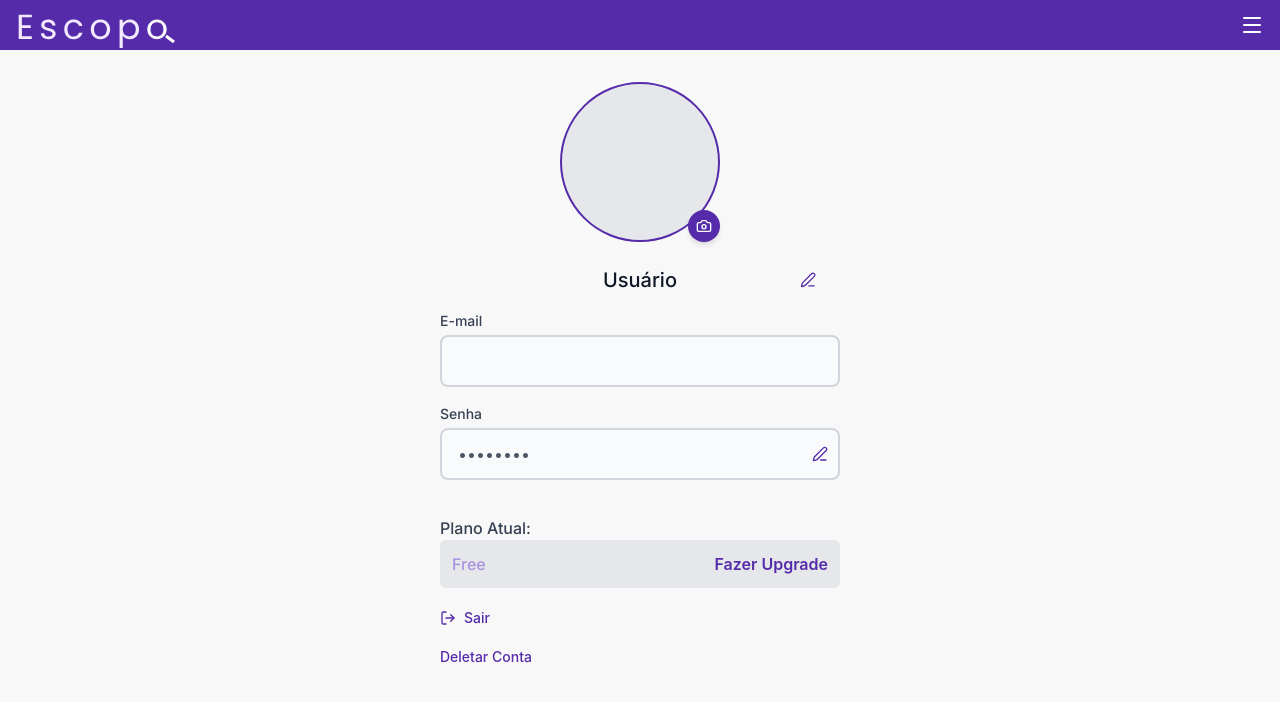
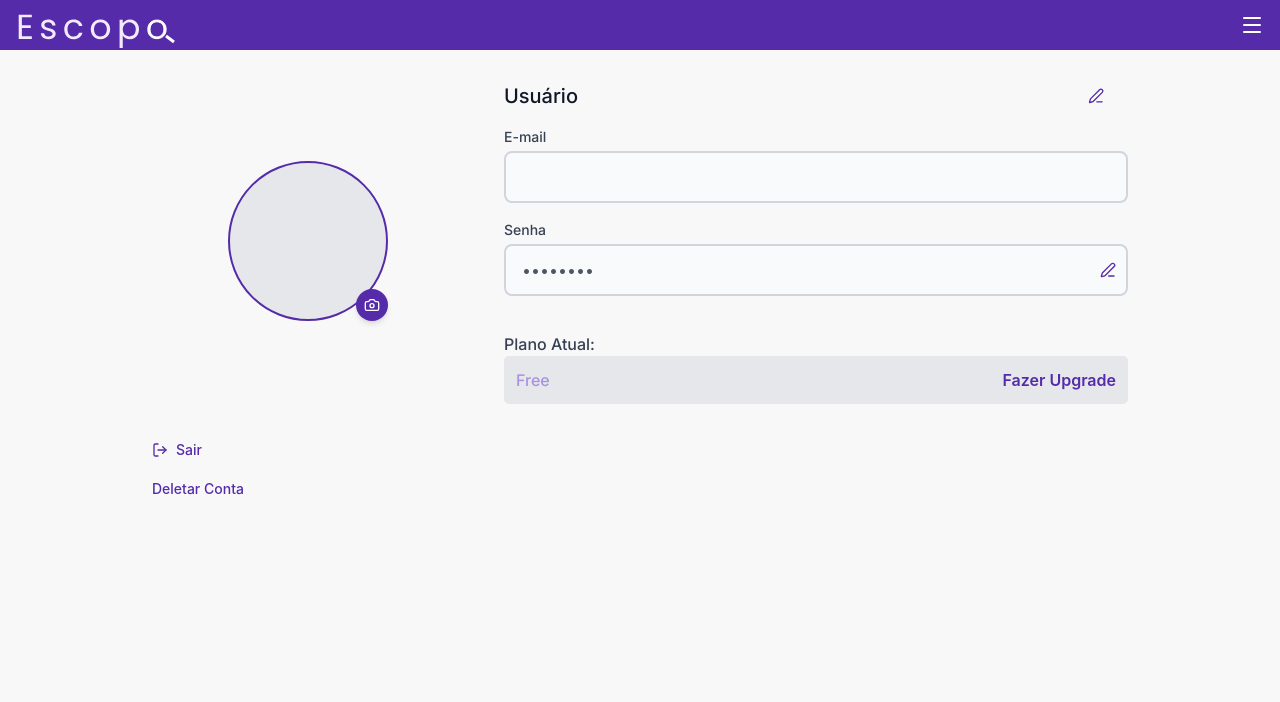
Before and after one commit to Samys003/projeto-escopo-web, a React (Vite) app: page /configuracao in a window 1280 px wide. Shown: the top 702 px of the page. Built offline with nearby package versions, Linux system fonts and the light colour scheme; no server answers.

Commit message:
Ajustando a responsividade para desktop

```diff
--- a/src/pages/configuracao/configuracao.jsx
+++ b/src/pages/configuracao/configuracao.jsx
@@ -204,7 +204,7 @@ function Configuracao() {
         <div className="bg-[#f8f8f8] min-h-screen">
             <MobileHeader />
 
-            <main className="px-4 py-6 sm:px-6 sm:py-8 max-w-md mx-auto">
+            <main className="px-4 py-6 sm:px-6 sm:py-8 max-w-5xl mx-auto">
                 {error && (
                     <div className="mb-4 rounded-lg bg-red-50 p-4 border border-red-200">
                         <p className="text-sm text-red-700">{error}</p>
@@ -218,10 +218,12 @@ function Configuracao() {
                 )}
 
                 <section className="mb-8">
-                    <div className=" text-center">
+                    <div className="flex flex-col md:flex-row items-center gap-10">
+                        <div className="md:w-1/3 flex justify-center">
+                            <div className="text-center">
                                 <div className="flex justify-center mb-6">
                                     <div className="relative">
-                                <div className="w-40 h-40 rounded-full border-2 border-[var(--color-base)] overflow-hidden bg-gray-200 md: flex items-start justify-start sm:flex items-center justify-center">
+                                        <div className="w-40 h-40 rounded-full border-2 border-[var(--color-base)] overflow-hidden bg-gray-200 flex items-center justify-center">
                                             {fotoPreview ? (
                                                 <img
                                                     src={fotoPreview}
@@ -248,7 +250,10 @@ function Configuracao() {
                                         />
                                     </div>
                                 </div>
+                            </div>
+                        </div>
 
+                        <div className="md:w-2/3 space-y-6">
                             {editingNome ? (
                                 <div className="mb-4">
                                     <input
@@ -392,8 +397,8 @@ function Configuracao() {
                                 <Title1 className="text-gray-700 font-medium align-left text-left">
                                     Plano Atual:
                                 </Title1>
-                            <div className="rounded-[5px] bg-[var(--cinza-200)]  p-3">
-                                <div className="flex flex-col   ">
+                                <div className="rounded-[5px] bg-[var(--cinza-200)] p-3">
+                                    <div className="flex flex-col">
                                         <div className="flex items-center justify-between">
                                             <Title4 className="text-[var(--color-variant)]">
                                                 {Planos[usuario?.plano_atual]?.nome || 'Free'}
@@ -409,7 +414,9 @@ function Configuracao() {
                                 </div>
                             </div>
                         </div>
-                    <section className="mb-8">
+                    </div>
+
+                    <div className="mb-8">
                         <button
                             onClick={handleLogout}
                             className="text-[var(--color-base)] text-sm font-medium hover:text-[var(--color-dark)] transition-colors gap-2 flex items-center justify-center mb-4 mt-4"
@@ -448,7 +455,7 @@ function Configuracao() {
                                 </div>
                             </div>
                         )}
-                    </section>
+                    </div>
                 </section>
 
                 {showPlanos && <Planos onClose={() => setShowPlanos(false)} />}
```
Lines whose indentation alone changed are shown as unchanged.
